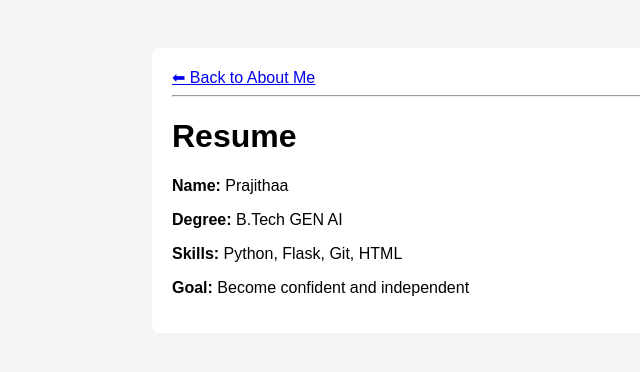
After one commit to Prajithaa1Parani/AboutMe, a Flask app: page /resume in a window 1280 px wide. The commit adds this page. Shown: the top 372 px of the page, without its empty margins (168-808 px from the left). Run offline with Flask 3, Linux system fonts and the light colour scheme.

Commit message:
Add resume page and navigation

```diff
--- a/main.py
+++ b/main.py
@@ -12,6 +12,9 @@ def home():
         degree=degree,
         goal=goal
     )
+@app.route("/resume")
+def resume():
+    return render_template("resume.html")
 
 if __name__ == "__main__":
     app.run(debug=True)
--- a/templates/index.html
+++ b/templates/index.html
@@ -40,6 +40,9 @@
 </head>
 <body>
     <div class="card">
+        <a href="/resume">View Resume</a>
+<hr>
+
         <h1>About Me</h1>
 
         <p><b>Name:</b> {{ name }}</p>
--- /dev/null
+++ b/templates/resume.html
@@ -0,0 +1,32 @@
+<!DOCTYPE html>
+<html>
+<head>
+    <title>Resume</title>
+    <style>
+        body {
+            font-family: Arial, sans-serif;
+            background-color: #f4f4f4;
+            padding: 40px;
+        }
+        .card {
+            background: white;
+            padding: 20px;
+            max-width: 600px;
+            margin: auto;
+            border-radius: 8px;
+        }
+    </style>
+</head>
+<body>
+    <div class="card">
+        <a href="/">⬅ Back to About Me</a>
+<hr>
+
+        <h1>Resume</h1>
+        <p><b>Name:</b> Prajithaa</p>
+        <p><b>Degree:</b> B.Tech GEN AI</p>
+        <p><b>Skills:</b> Python, Flask, Git, HTML</p>
+        <p><b>Goal:</b> Become confident and independent</p>
+    </div>
+</body>
+</html>
```
